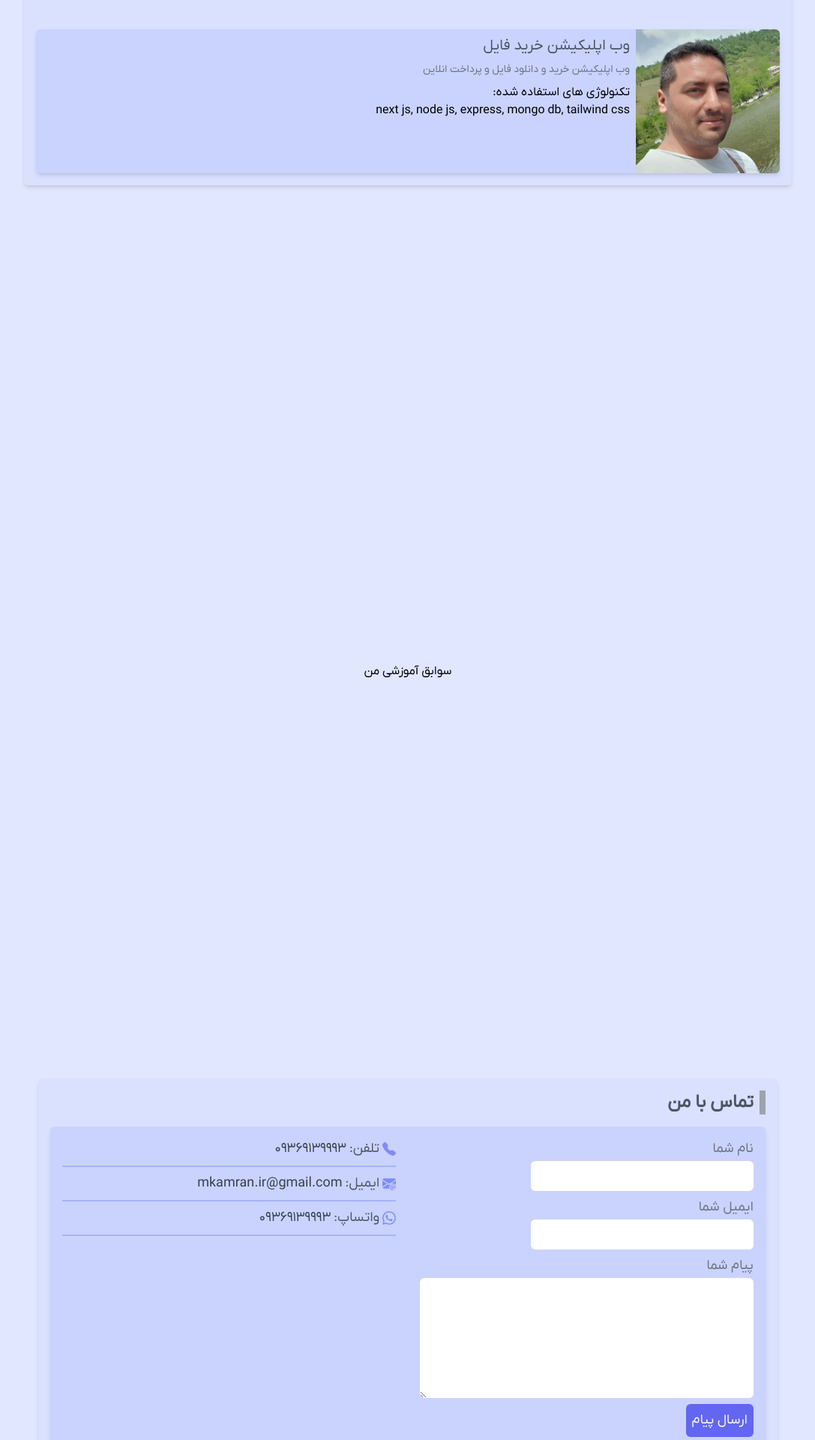
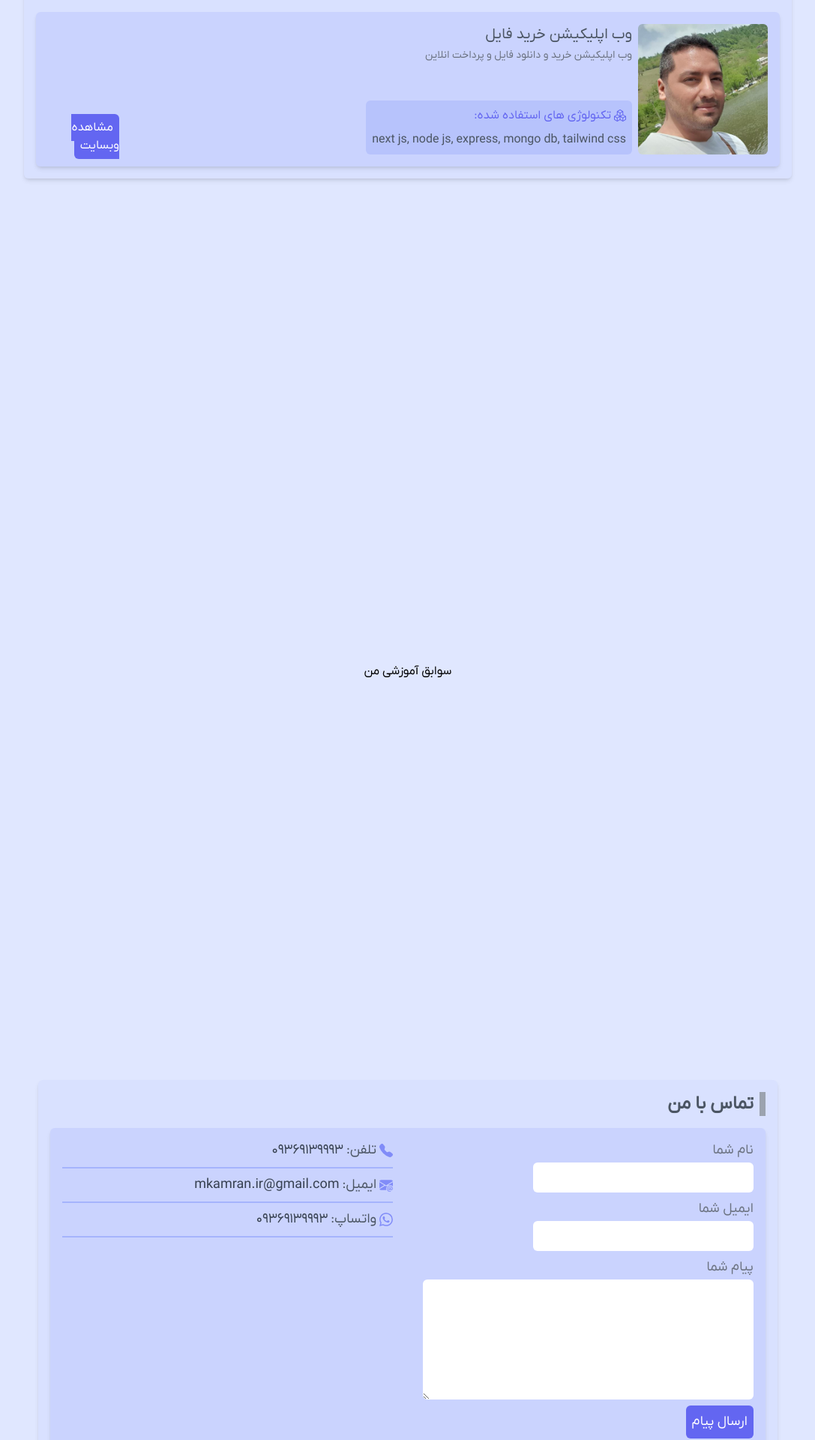
Before and after one commit to gitkamran/my-portfolio, a Next.js app: page / in a window 1280 px wide. Shown: the part 1905-3825 px from the top of the page at 75% size, without its empty margins (96-1183 px from the left). Built offline with nearby package versions, Linux system fonts and the light colour scheme.

Commit message:
edit contact form handle error and update porfolio page

```diff
--- a/app/api/contact/route.js
+++ b/app/api/contact/route.js
@@ -16,14 +16,12 @@ export async function POST(req) {
     });
   } catch (error) {
     if (error instanceof mongoose.Error.ValidationError) {
-      let errorList = [];
-      for (let e in error.errors) {
-        errorList.push(error.errors[e].message);
-      }
-      console.log(errorList);
-      return NextResponse.json({ msg: errorList });
+      return NextResponse.json({ msg: error.errors });
     } else {
-      return NextResponse.json({ msg: ["امکان ارسال پیام وجود ندارد."] });
+      return NextResponse.json({
+        msg: ["امکان ارسال پیام وجود ندارد."],
+        faild: true
+      });
     }
   }
 }
--- a/components/contact-box/ContactBox.js
+++ b/components/contact-box/ContactBox.js
@@ -3,12 +3,12 @@ const ContactBox = ({ icon, variable, href,value }) => {
     return (
         <div className="flex items-center gap-1 border-b-2 border-b-indigo-300 pb-2">
             <div className="flex items-center gap-1">
-                <div className="text-indigo-400 text-lg">
+                <div className="text-indigo-400 md:text-lg">
                     {icon}
                 </div>
-                <h2 className="text-gray-600 text-lg">{variable}:</h2>
+                <h2 className="text-gray-600 md:text-lg">{variable}:</h2>
             </div>
-            <a href={href} target="_blank" className="text-gray-700 text-lg">{value}</a>
+            <a href={href} target="_blank" className="text-gray-700 md:text-lg">{value}</a>
         </div>
     )
 }
--- a/components/formContact/FormContact.js
+++ b/components/formContact/FormContact.js
@@ -8,6 +8,7 @@ const FormContact = () => {
     const messageRef = useRef()
     const [error, setError] = useState([]);
     const [success, setSuccess] = useState(false);
+    const [faild, setFaild] = useState(false);
 
     const handleSubmit = async (e) => {
         e.preventDefault();
@@ -24,21 +25,21 @@ const FormContact = () => {
             }),
         });
 
-        const { msg, success } = await res.json();
+        const { msg, success, faild } = await res.json();
         setError(msg);
         setSuccess(success);
-
+        setFaild(faild)
         if (success) {
             fullnameRef.current.value = "";
             emailRef.current.value = "";
             messageRef.current.value = "";
             setTimeout(() => {
-                setError("")
+                setSuccess(false)
             }, 3000)
         }
     };
     return (
-        <div className="flex flex-col gap-1 w-full p-4">
+        <div className="flex flex-col gap-2 w-full p-2 md:p-4">
             <form onSubmit={handleSubmit} className="w-full flex flex-col gap-2">
                 <div className="flex flex-col gap-0.5">
                     <label htmlFor="fullname" className="md:text-lg text-gray-500">نام شما</label>
@@ -48,6 +49,9 @@ const FormContact = () => {
                         className="p-2 rounded-md md:w-2/3 focus:outline-indigo-300"
                         ref={fullnameRef}
                     />
+                    {error && error.fullname &&
+                        <span className="text-xs text-red-500 pt-1">{error.fullname.message}</span>
+                    }
                 </div>
                 <div className="flex flex-col gap-0.5">
                     <label htmlFor="email" className="md:text-lg text-gray-500">ایمیل شما</label>
@@ -57,6 +61,9 @@ const FormContact = () => {
                         className="p-2 rounded-md md:w-2/3 focus:outline-indigo-300"
                         ref={emailRef}
                     />
+                    {error && error.email &&
+                        <span className="text-xs text-red-500 pt-1">{error.email.message}</span>
+                    }
                 </div>
                 <div className="flex flex-col gap-0.5">
                     <label htmlFor="message" className="md:text-lg text-gray-500">پیام شما</label>
@@ -66,21 +73,20 @@ const FormContact = () => {
                         className="p-2 rounded-md focus:outline-indigo-300"
                         ref={messageRef}
                     />
+                    {error && error.message &&
+                        <span className="text-xs text-red-500 pt-1">{error.message.message}</span>
+                    }
                 </div>
                 <button type="submit" className="md:text-lg p-2 rounded-md bg-indigo-500 hover:bg-indigo-600 ease-in duration-300 text-white w-fit">ارسال پیام</button>
             </form>
-            <div className="flex flex-col">
-                {error && error.map((e, i) => (
-                    <div
-                        key={i}
-                        className={`${success ? "text-green-800" : "text-red-600"
-                            } py-1`}
-                    >
-                        {e}
-                    </div>
-                ))}
-            </div>
-        </div>
+            {success &&
+                <span className="text-sm bg-green-700 text-white p-2 text-center rounded-md">{error}</span>
+            }
+            {
+                faild &&
+                < span className="text-sm bg-red-700 text-white p-2 text-center rounded-md">{error}</span>
+            }
+        </div >
     )
 }
 
--- a/components/header/Header.js
+++ b/components/header/Header.js
@@ -27,8 +27,8 @@ const Header = () => {
             <div className={showMenu ?
                 "bg-black/70 fixed top-0 left-0 w-full h-screen md:hidden" : ""}>
                 <div className={showMenu ?
-                    "bg-indigo-100 fixed top-0 left-0 w-[75%] sm:w-[60%] h-screen ease-in duration-500 z-20" :
-                    "bg-indigo-100 fixed top-0 left-[-100%] ease-in duration-500"
+                    "bg-indigo-100 fixed top-0 left-0 w-[75%] sm:w-[60%] h-screen ease-in duration-500 delay-100 z-20" :
+                    "bg-indigo-100 fixed top-0 left-[-100%] ease-out duration-500 w-[75%] sm:w-[60%]"
                 }>
                     <div className="w-full min-h-screen flex flex-col justify-between gap-4 p-2 shadow-md">
                         <div className="flex flex-col justify-between gap-4">
--- a/components/main/about/About.js
+++ b/components/main/about/About.js
@@ -7,7 +7,7 @@ const About = () => {
     <div id='about' className='snap-start w-full min-h-screen flex flex-col gap-4 items-center justify-center bg-indigo-100 pt-8 px-6 md:pt-0'>
       <div className='flex flex-col md:flex-row md:items-stretch justify-center w-[95%] lg:w-[80%] shadow-md rounded-md bg-indigo-200/30 overflow-hidden'>
         <div className='flex flex-col gap-3 lg:gap-4 w-full px-2 py-4 md:p-4 basis-2/3'>
-          <h1 className='border-r-8 pr-2 border-r-gray-400 text-2xl font-extrabold text-gray-600'>محمد کامران هستم</h1>
+          <h1 className='border-r-4 md:border-r-8 pr-2 border-r-gray-400 text-lg md:text-2xl font-extrabold text-gray-600'>محمد کامران هستم</h1>
           <div className='flex items-center gap-1 md:text-lg lg:text-xl text-gray-500'>
             <BsGeoAlt className='text-indigo-400' />
             <h2>ساکن کرج</h2>
--- a/components/main/contact-me/ContactMe.js
+++ b/components/main/contact-me/ContactMe.js
@@ -8,10 +8,10 @@ const ContactMe = () => {
   return (
     <div id='contact' className='snap-start w-full min-h-screen flex flex-col gap-4 items-center justify-center bg-indigo-100 pt-8 px-6 md:pt-0'>
       <div className='flex flex-col gap-4 w-[95%] lg:w-[80%] bg-indigo-200/30 shadow-md rounded-md px-2 py-4 md:p-4'>
-        <h1 className='border-r-8 pr-2 border-r-gray-400 text-2xl font-extrabold text-gray-600'>تماس با من</h1>
-        <div className='bg-indigo-300/30 w-full flex flex-col md:flex-row md:items-start rounded-md shadow-md'>
+        <h1 className='border-r-4 md:border-r-8 pr-2 border-r-gray-400 text-lg md:text-2xl font-extrabold text-gray-600'>تماس با من</h1>
+        <div className='bg-indigo-300/30 w-full flex flex-col md:flex-row md:items-start rounded-md shadow-md gap-2'>
           <FormContact />
-          <div className="w-full p-4 flex flex-col gap-2">
+          <div className="w-full p-2 md:p-4 flex flex-col gap-2">
             <ContactBox
               icon={<BsTelephoneFill />}
               variable="تلفن"
--- a/components/main/portfolio/Portfolio.js
+++ b/components/main/portfolio/Portfolio.js
@@ -1,28 +1,41 @@
 import Image from 'next/image'
 import React from 'react'
+import { BsBoxes } from 'react-icons/bs'
 
 const Portfolio = () => {
   return (
     <div id='portfolio' className='snap-start w-full h-screen flex flex-col gap-4 items-center justify-center bg-indigo-100 pt-12 md:pt-0'>
       <div className='flex flex-col gap-4 w-[95%] lg:w-[80%] bg-indigo-200/30 shadow-md rounded-md px-2 py-4 md:p-4'>
-        <h1 className='border-r-8 pr-2 border-r-gray-400 text-2xl font-extrabold text-gray-600 mb-8'>چنتا از نمونه کار هام</h1>
+        <h1 className='border-r-4 md:border-r-8 pr-2 border-r-gray-400 text-lg md:text-2xl font-extrabold text-gray-600'>چنتا از نمونه کار هام</h1>
         <div className="flex flex-col gap-4 w-full">
-          <div className='bg-indigo-300/30 w-full flex items-start rounded-md overflow-hidden shadow-md'>
+          <div className='bg-indigo-300/30 w-full flex items-end justify-between rounded-md shadow-md p-4'>
+            <div className='flex items-stretch gap-2'>
+              <div className='w-[20%]'>
                 <Image
                   src="/assets/images/mk.jpg"
                   alt='وب اپلیکیشن خرید فایل'
                   width={400}
                   height={400}
                   priority
-              className='w-48 h-auto'
+                  className='w-auto h-auto rounded-md'
                 />
-            <div className='p-2 flex flex-col gap-2'>
+              </div>
+              <div className='flex flex-col justify-between gap-4'>
+                <div className='flex flex-col gap-1'>
                   <h2 className='text-gray-600 text-xl'>وب اپلیکیشن خرید فایل</h2>
                   <p className='text-sm text-gray-500'>وب اپلیکیشن خرید و دانلود فایل و  پرداخت انلاین</p>
-              <div>
-                <h2>تکنولوژی های استفاده شده: </h2>
-                <h2>next js, node js, express, mongo db, tailwind css</h2>
                 </div>
+                <div className='bg-indigo-300/50 p-2 rounded-md flex flex-col gap-2'>
+                  <div className='flex items-center gap-1'>
+                    <BsBoxes className='text-indigo-500' />
+                    <h2 className='text-indigo-500'>تکنولوژی های استفاده شده: </h2>
+                  </div>
+                  <h2 className='text-gray-600'>next js, node js, express, mongo db, tailwind css</h2>
+                </div>
+              </div>
+            </div>
+            <div className=''>
+              <a href='https://newupdate.ir' target='_blank' className='bg-indigo-500 p-2 rounded-md hover:bg-indigo-600 text-white'>مشاهده وبسایت</a>
             </div>
           </div>
         </div>
--- a/components/main/skills/Skills.js
+++ b/components/main/skills/Skills.js
@@ -5,7 +5,7 @@ const Skills = () => {
   return (
     <div id='skills' className='snap-start w-full h-screen flex flex-col gap-4 items-center justify-center bg-indigo-100 pt-8 px-6 md:p-0'>
       <div className='flex flex-col gap-4 w-[95%] lg:w-[80%] bg-indigo-200/30 shadow-md rounded-md px-2 py-4 md:p-4'>
-        <h1 className='border-r-8 pr-2 border-r-gray-400 text-2xl font-extrabold text-gray-600'>مهارت هایی که دارم</h1>
+        <h1 className='border-r-4 md:border-r-8 pr-2 border-r-gray-400 text-lg md:text-2xl font-extrabold text-gray-600'>مهارت هایی که دارم</h1>
         <div className="grid grid-cols-2 md:grid-cols-3 ltr border-b border-b-gray-400 pb-4 gap-2">
             <SkillBox
               src="/assets/images/skills/html.svg"
```
Lines whose indentation alone changed are shown as unchanged.
